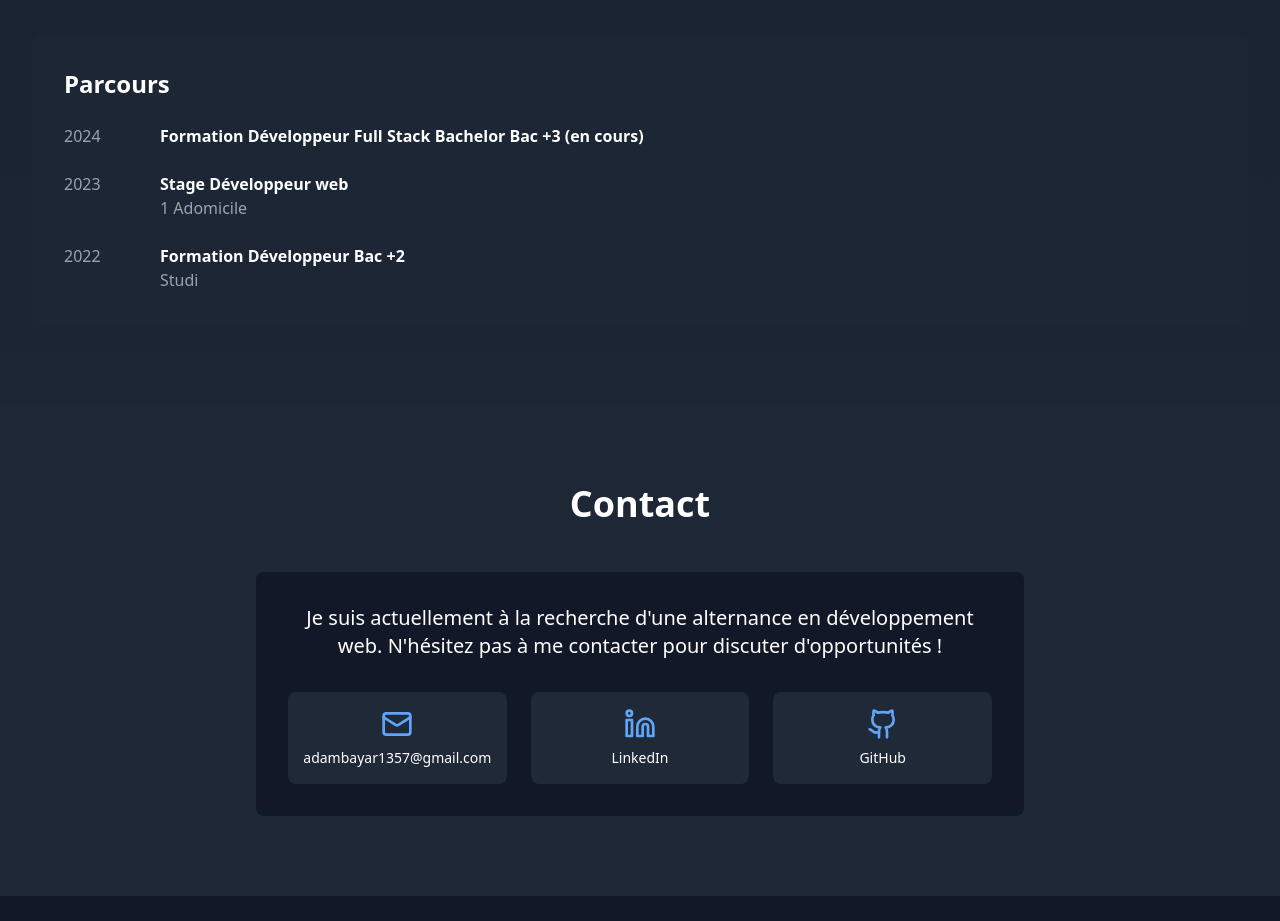
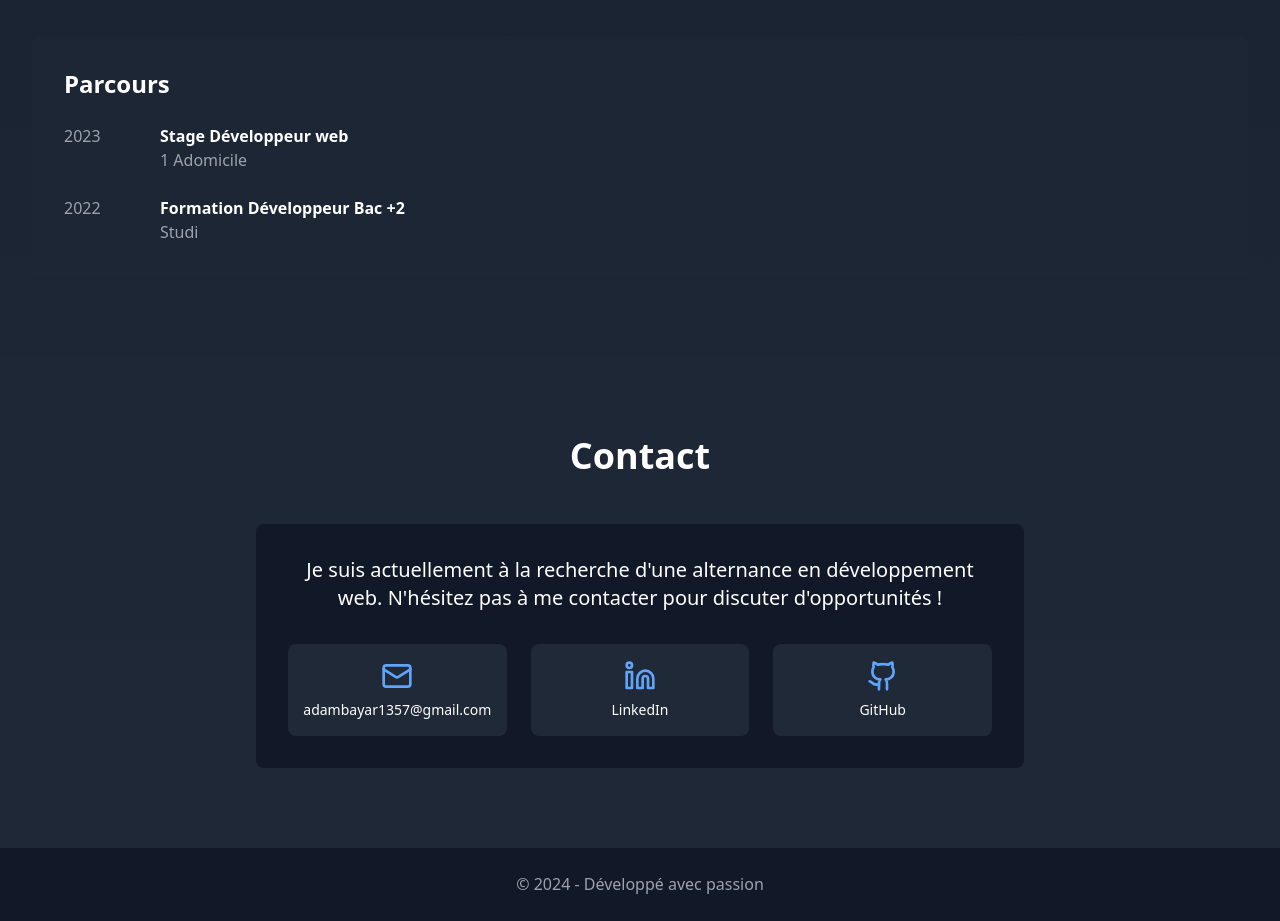
Before and after one commit to Edgo74/portfolio, a React (Vite) app: page / in a window 1280 px wide. Shown: the part 2020-2941 px from the top of the page. Built offline with nearby package versions, Linux system fonts and the light colour scheme.

Commit message:
change name again

```diff
--- a/src/components/Skills.tsx
+++ b/src/components/Skills.tsx
@@ -63,13 +63,13 @@ const Skills = () => {
         <div className="mt-12 bg-gray-800/50 p-8 rounded-lg">
           <h3 className="text-2xl font-bold mb-6">Parcours</h3>
           <div className="space-y-6">
-            <div className="flex">
+            {/* <div className="flex">
               <div className="flex-shrink-0 w-24 text-gray-400">2024</div>
               <div>
                 <h4 className="font-semibold">Formation Développeur Full Stack Bachelor Bac +3 (en cours)</h4>
                 <p className="text-gray-400"></p>
               </div>
-            </div>
+            </div> */}
             <div className="flex">
               <div className="flex-shrink-0 w-24 text-gray-400">2023</div>
               <div>
```
